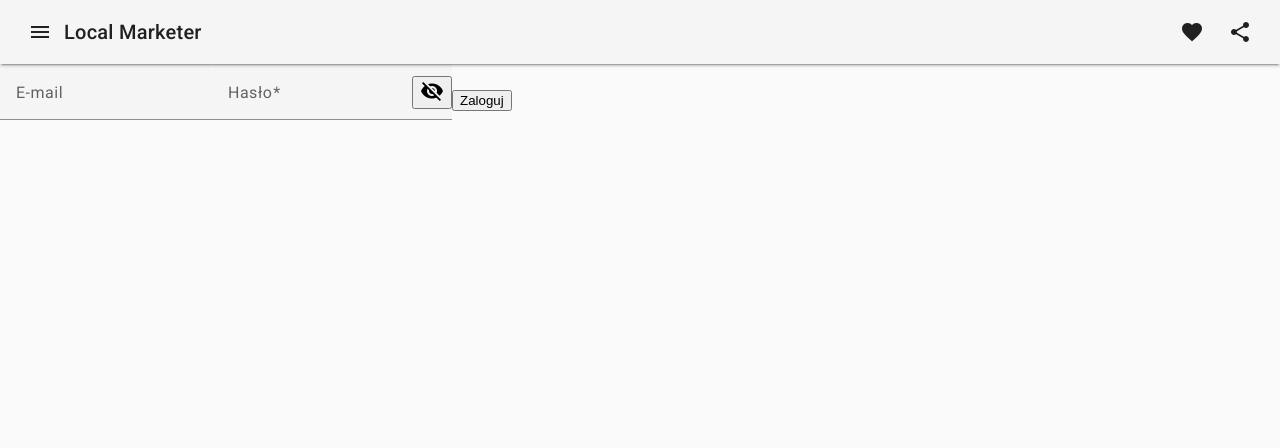
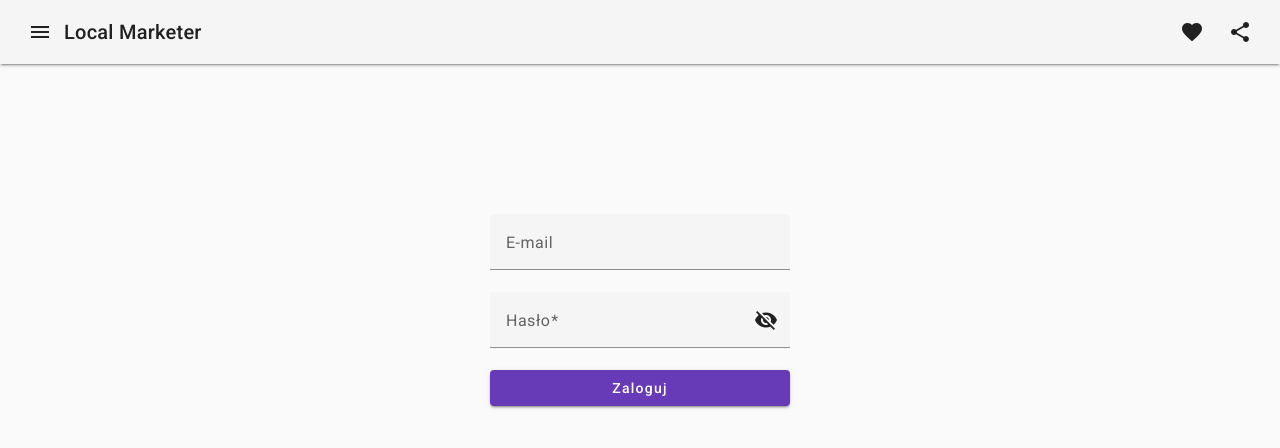
Before and after one commit to mjacob2/LocalMarketer, an Angular app: page /login in a window 1280 px wide. Shown: the top 448 px of the page. Built offline with nearby package versions, Linux system fonts and the light colour scheme.

Commit message:
login page and debugging

```diff
--- a/src/app/app-routing.module.ts
+++ b/src/app/app-routing.module.ts
@@ -1,6 +1,5 @@
 import { NgModule } from '@angular/core';
 import { RouterModule, Routes } from '@angular/router';
-import { AppComponent } from './app.component';
 
 const routes: Routes = [
   {
--- a/src/app/auth/login.module.ts
+++ b/src/app/auth/login.module.ts
@@ -6,6 +6,8 @@ import { MatIconModule } from '@angular/material/icon';
 import { FormsModule, ReactiveFormsModule } from '@angular/forms';
 import { AuthRoutingModule } from './login-routing.module';
 import { MatInputModule } from '@angular/material/input';
+import { MatCardModule } from '@angular/material/card';
+import { MatButtonModule } from '@angular/material/button';
 
 @NgModule({
   declarations: [LoginComponent],
@@ -17,6 +19,8 @@ import { MatInputModule } from '@angular/material/input';
     ReactiveFormsModule,
     AuthRoutingModule,
     MatInputModule,
+    MatCardModule,
+    MatButtonModule,
   ],
 })
 export class AuthModule {}
--- a/src/app/auth/login/login.component.html
+++ b/src/app/auth/login/login.component.html
@@ -1,5 +1,5 @@
-<form #authForm="ngForm" (ngSubmit)="onSubmit(authForm)">
-    <div class="example-container">
+<form style="width: 300px; margin: 150px auto;" #authForm="ngForm" (ngSubmit)="onSubmit(authForm)">
+    <div class="loginContainer">
         <mat-form-field appearance="fill">
             <mat-label>E-mail</mat-label>
             <input matInput ngModel name="email" placeholder="pat@example.com" type="email">
@@ -10,14 +10,18 @@
         <mat-form-field appearance="fill">
             <mat-label>Hasło</mat-label>
             <input required matInput ngModel name="password" [type]="hide ? 'password' : 'text'">
-            <button mat-icon-button matSuffix (click)="hide = !hide" [attr.aria-label]="'Hide password'"
+            <button type="button" mat-icon-button matSuffix (click)="hide = !hide" [attr.aria-label]="'Hide password'"
                 [attr.aria-pressed]="hide">
                 <mat-icon>{{hide ? 'visibility_off' : 'visibility'}}</mat-icon>
             </button>
         </mat-form-field>
 
+        <mat-card class="errorCard" *ngIf="errorMessage">
+            <mat-card-content style="color: aliceblue;">{{errorMessage}}</mat-card-content>
+        </mat-card>
+
         <button mat-raised-button color="primary" type="submit">Zaloguj</button>
 
+
     </div>
-
 </form>
--- a/src/app/auth/login/login.component.scss
+++ b/src/app/auth/login/login.component.scss
@@ -0,0 +1,11 @@
+.loginContainer{
+    width:100%;
+    display: flex;
+    justify-content: center;
+    flex-direction: column;
+}
+
+.errorCard{
+    margin-bottom: 15px;
+    background-color: crimson
+  }
--- a/src/app/auth/login/login.component.ts
+++ b/src/app/auth/login/login.component.ts
@@ -11,6 +11,7 @@ export class LoginComponent {
   constructor(private authhttp: AuthService) {}
   hide = true;
   email = new FormControl('', [Validators.required, Validators.email]);
+  errorMessage: string = '';
 
   getErrorMessage() {
     if (this.email.hasError('required')) {
@@ -24,6 +25,14 @@ export class LoginComponent {
     const email = form.value.email;
     const password = form.value.password;
 
-    this.authhttp.login(email, password);
+    this.authhttp
+      .login(email, password)
+      .then((response) => {
+        console.log(response);
+      })
+      .catch((error) => {
+        this.errorMessage = error.message;
+        console.log(error.message);
+      });
   }
 }
--- a/src/app/services/auth.service.ts
+++ b/src/app/services/auth.service.ts
@@ -25,13 +25,10 @@ export class AuthService {
     });
   }
 
-  login(email: string, password: string) {
-    let hh = this.http.post<User>('/login', {
+  async login(email: string, password: string) {
+    await this.http.post<User>('/login', {
       email: email,
       password: password,
     });
-
-    console.log(hh);
-    return hh;
   }
 }
--- a/src/app/services/http.service.ts
+++ b/src/app/services/http.service.ts
@@ -15,7 +15,6 @@ export class HttpService {
   constructor() {}
 
   async request<T>(method: string, url: string, body?: any): Promise<T[]> {
-    try {
     const response = await fetch(`${this.baseUrl}${url}`, {
       method,
       body: body ? JSON.stringify(body) : undefined,
@@ -27,13 +26,10 @@ export class HttpService {
     const data: ApiResponse<T> = await response.json();
 
     if (!response.ok) {
-        throw new Error(`HTTP error! Message: ${data.error}`);
+      throw new Error(`${data.error}`);
     }
 
     return data.responseData;
-    } catch (error) {
-      throw new Error(`Failed to fetch data: ${error}`);
-    }
   }
 
   async get<T>(url: string): Promise<T[]> {
```
Also changed, not shown: src/app/app.component.scss (line endings or trailing spaces). Lines whose indentation alone changed are shown as unchanged.
